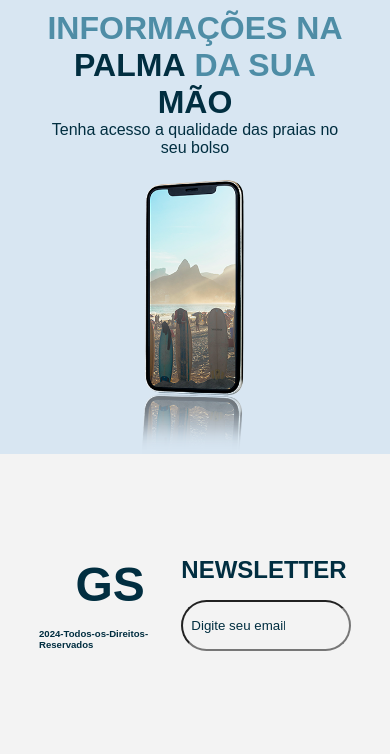
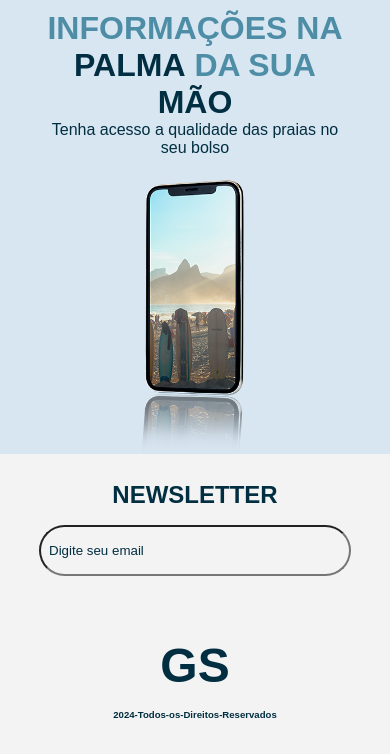
Before and after one commit to L-A-N-E/Global-Solution-Ocean, a plain HTML site: page index.html in a window 390 px wide. Shown: the part 3547-4301 px from the top of the page. Drawn offline with Linux system fonts and the light colour scheme; some packages are replaced by stand-ins of ours; a script that the page names is missing; a web font is replaced by a local one.

Commit message:
Responsividade no Footer

```diff
--- a/index.html
+++ b/index.html
@@ -206,9 +206,6 @@
                     <h5>2024-Todos-os-Direitos-Reservados</h5>
                 </div>
 
-                <!-- Separador -->
-                <span id="linha"></span>
-
                 <!-- Direita -->
                 <div id="footer-right">
                     <h1>Newsletter</h1>
--- a/src/styles/components/_footer.scss
+++ b/src/styles/components/_footer.scss
@@ -12,6 +12,7 @@ footer {
     display: flex;
     align-items: center;
 
+    // Conteudo Principal
     #content-footer {
         @include mixins.margem-central(80%);
         height: 100%;
@@ -19,6 +20,7 @@ footer {
         align-items: center;
         justify-content: space-between;
 
+        // Div Esquerda
         #footer-left {
             @include mixins.flex-col();
             gap: 1rem;
@@ -39,6 +41,7 @@ footer {
             }
         }
 
+        // Div Direita
         #footer-right {
             width: 50vw;
             height: 100%;
@@ -75,3 +78,30 @@ footer {
         }
     }
 }
+
+// Responsividade
+
+// Tablet
+@media only screen and (max-width:800px) {
+    footer {
+        // Conteudo Principal
+        #content-footer {
+            flex-direction: column-reverse;
+
+            #footer-left {
+                h1 {
+                    text-align: center;
+                }
+
+                h5 {
+                    text-align: center;
+                }
+            }
+
+            #footer-right {
+                width: 100%;
+                align-items: center;
+            }
+        }
+    }
+}
```
Also changed, not shown: src/styles/styles.css, 1 other file.
